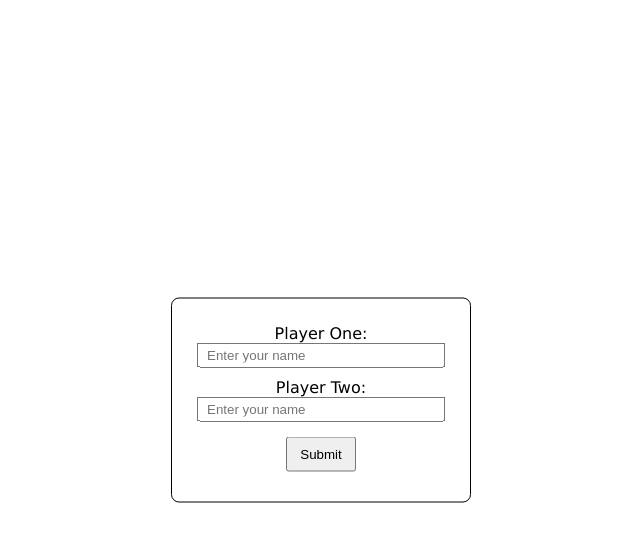
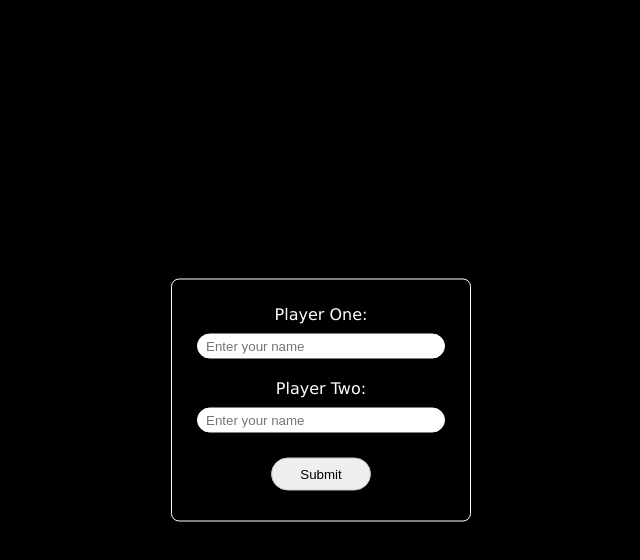
Before and after one commit to tajwararik/Tic-Tac-Toe, a plain HTML site: page index.html in a window 1280 px wide. Both pictures are taken after a click on the button "Start". Shown: the whole page, without its empty margins (319-959 px from the left). Drawn offline with Linux system fonts and the light colour scheme.

Commit message:
Designed the page

```diff
--- a/styles.css
+++ b/styles.css
@@ -11,23 +11,27 @@ body {
   min-height: 100vh;
   font-family: "Lucida Sans", sans-serif;
   font-size: 1rem;
+  color: #fff;
+  background-color: #000;
   display: flex;
   flex-direction: column;
   justify-content: center;
   align-items: center;
   position: relative;
+  user-select: none;
 }
 
 #players-data {
   display: none;
+  width: 100%;
   max-width: 300px;
-  width: 100%;
   padding: 20px;
   position: absolute;
   top: 50%;
   left: 50%;
   transform: translate(-50%, -50%);
-  border: 1px solid #000;
+  border: 1px solid #fff;
+  outline: none;
   border-radius: 8px;
 }
 
@@ -41,14 +45,28 @@ form > label > input {
   width: 100%;
   height: 25px;
   padding: 0 0.5rem;
+  margin: 10px 0;
+  border: 1px solid #fff;
+  border-radius: 40px;
+  outline: none;
 }
 
 button {
   display: block;
+  width: 100px;
   text-align: center;
   padding: 8px 12px;
   margin: 10px auto;
+  border: 1px solid #c5c0c0;
+  border-radius: 40px;
   cursor: pointer;
+}
+
+button[type="button"] {
+  width: 150px;
+  font-size: 1.5rem;
+  font-weight: 600;
+  padding: 12px 20px;
 }
 
 #game-board {
@@ -96,6 +114,6 @@ button {
     font-size: 5rem;
     text-align: center;
     padding: 5px 0;
-    border: 1px solid #000;
+    border: 1px solid #fff;
     cursor: pointer;
 }
```
